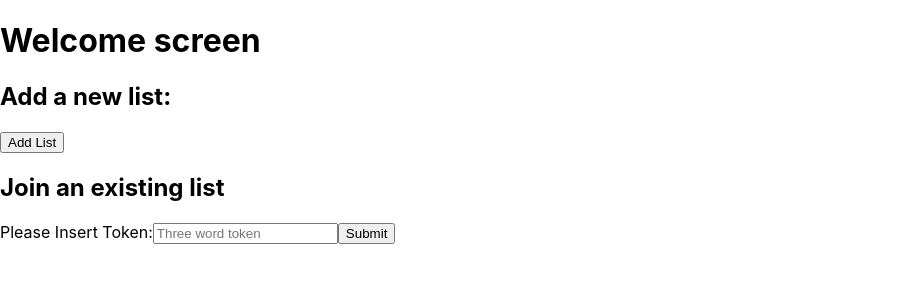
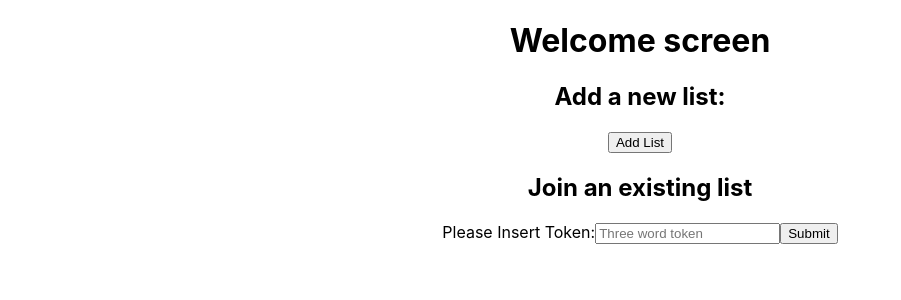
Before and after one commit to the-collab-lab/tcl-23-smart-shopping-list, a React (Create React App) app: page / in a window 1280 px wide. Shown: the top 300 px of the page, without its empty margins (0-901 px from the left). Built offline with nearby package versions, Linux system fonts and the light colour scheme.

Commit message:
updated a div to main

```diff
--- a/src/App.js
+++ b/src/App.js
@@ -34,6 +34,7 @@ const App = () => {
 
   return (
     <Router>
+      <main className="App">
         {token ? (
           <>
             <NavBar />
@@ -56,6 +57,7 @@ const App = () => {
         ) : (
           <Home setToken={setToken} />
         )}
+      </main>
     </Router>
   );
 };
```
Lines whose indentation alone changed are shown as unchanged.
